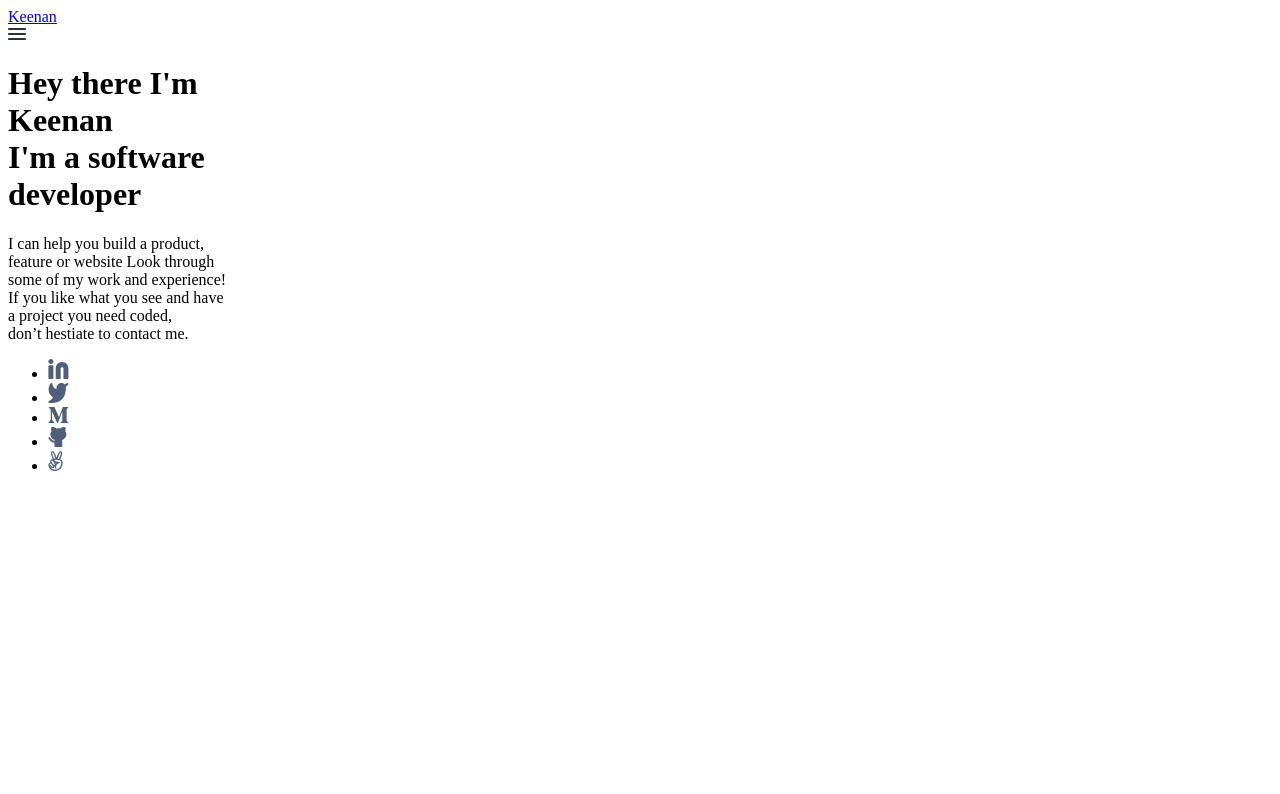
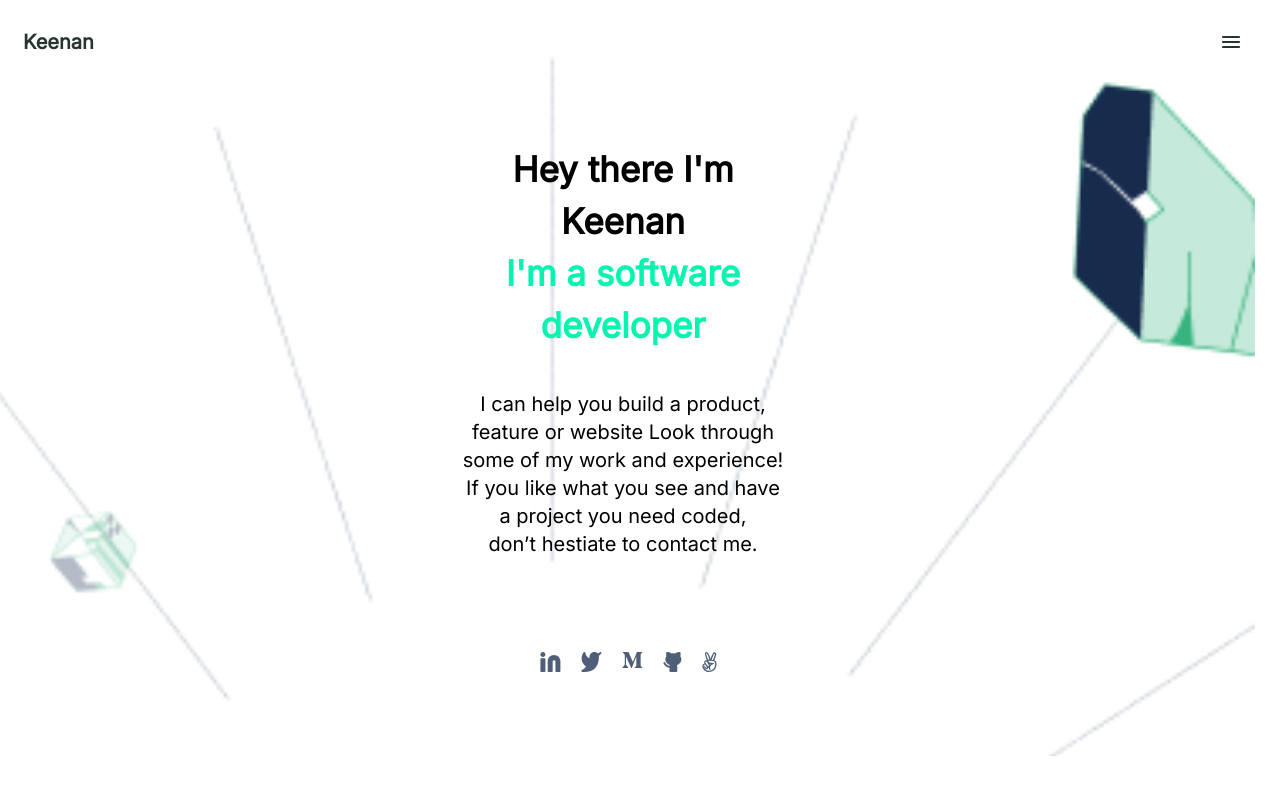
Before and after one commit to keebot-png/personal_portfolio, a website: page index.html in a window 1280 px wide. Shown: the top 794 px of the page. Drawn offline with Linux system fonts and the light colour scheme.

Commit message:
Modify HTML and CSS to match figma design

```diff
--- a/index.html
+++ b/index.html
@@ -20,17 +20,17 @@
             </div>
         </header>
         <!-- header ends -->
-        <!-- description container beings -->
+        <!-- description container begins -->
         <div class="description-container">
             <div class="description-title-container">
                 <h1 class="description-title">
                     Hey there I'm<br>
                     Keenan<br>
-                    I'm a software<br>
-                    developer<br>
+                   <span style="color: #05F4AF;">I'm a software<br>
+                    developer</span>
                 </h1>
             </div>
-            <div class="description-title-container">
+            <div class="description-content-container">
                 <p class="description-content">
                     I can help you build a product, <br>
                      feature or website Look through<br>
--- a/style.css
+++ b/style.css
@@ -0,0 +1,94 @@
+@import url('https://fonts.googleapis.com/css2?family=Inter&display=swap');
+html {
+    box-sizing: border-box;
+}
+
+.container {
+    position: relative;
+    height: 6715px;
+    min-width: 375px;
+    left: -17px;
+}
+
+.headline-container {
+    background: #ffffff;
+}
+
+.toolbar-container {
+    display: flex;
+    height: 48px;
+    min-width: 375px;
+    top: 44px;
+    justify-content: space-between;
+    align-items: center;
+}
+
+.name-container {
+    min-width: 114px;
+    height: 48px;
+    left: 12px;
+    margin-top: 40px;
+    margin-left: 20px;
+}
+
+.logo {
+    padding: 10px 12px;
+    font-family: 'Inter';
+    font-weight: 600;
+    font-size: 20px;
+    line-height: 28px;
+    text-decoration: none;
+    color: #28352F;
+}
+
+.menu-container {
+    min-width: 18px;
+    height: 12px;
+    left: 3px;
+    top: 6px;
+    margin-top: 15px;
+    margin-right: 15px;
+}
+
+.description-container {
+    display: flex;
+    flex-direction: column;
+    align-items: center;
+    padding: 64px 24px;
+    gap: 58px;
+    background-image: url(./Images/header-illsutration-mobile.png);
+    background-repeat: no-repeat;
+    background-size: cover;
+}
+
+.description-title-container {
+    min-width: 327px;
+    height: 192px;
+}
+
+.description-title {
+    font-family: 'Inter';
+    font-style: normal;
+    font-weight: 700;
+    font-size: 35px;
+    line-height: 52px;
+    text-align: center;
+}
+
+.description-content {
+    font-family: 'Inter';
+    font-style: normal;
+    font-weight: 400;
+    font-size: 20px;
+    line-height: 28px;
+    text-align: center;
+}
+
+.social-media {
+    display: flex;
+    list-style-type: none;
+    justify-content: center;
+    gap: 20px;
+    margin-right: 30px;
+
+}
```
Also changed, not shown: Images/header-illsutration-mobile.png (added).
